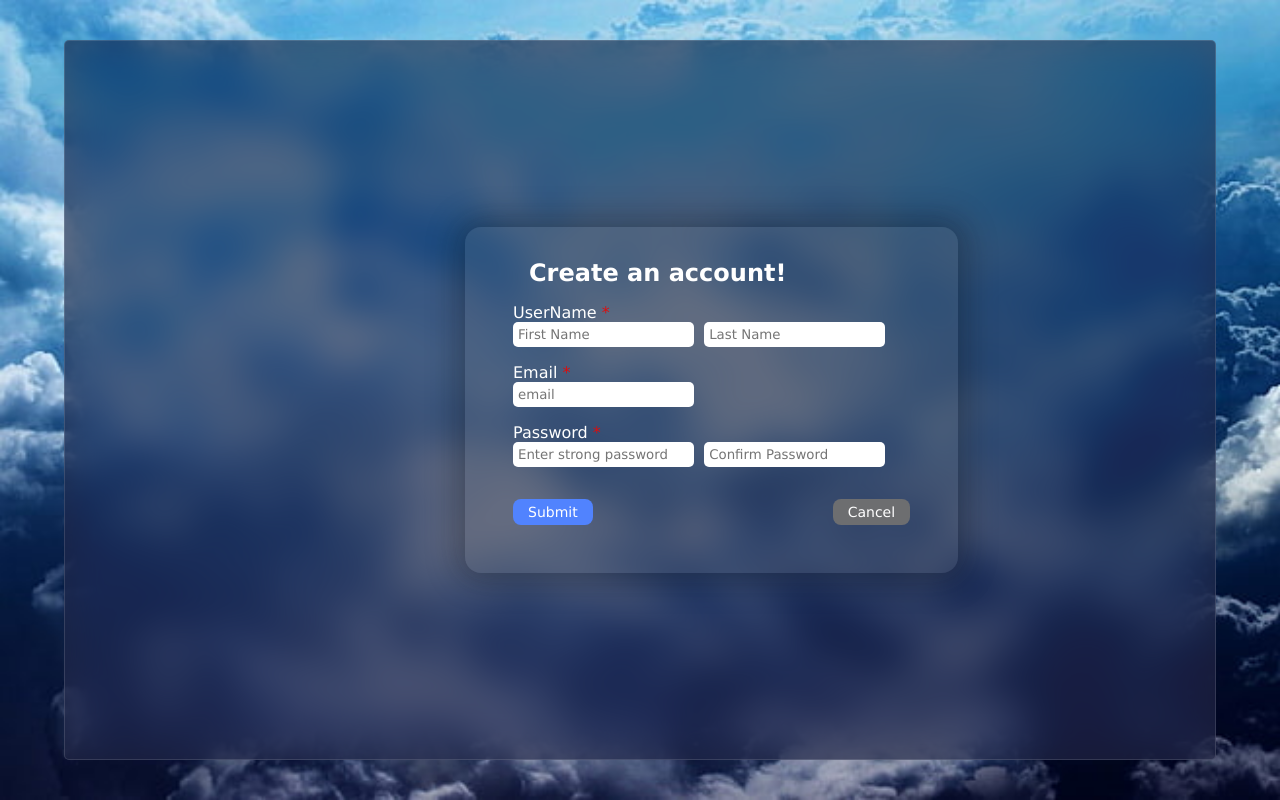
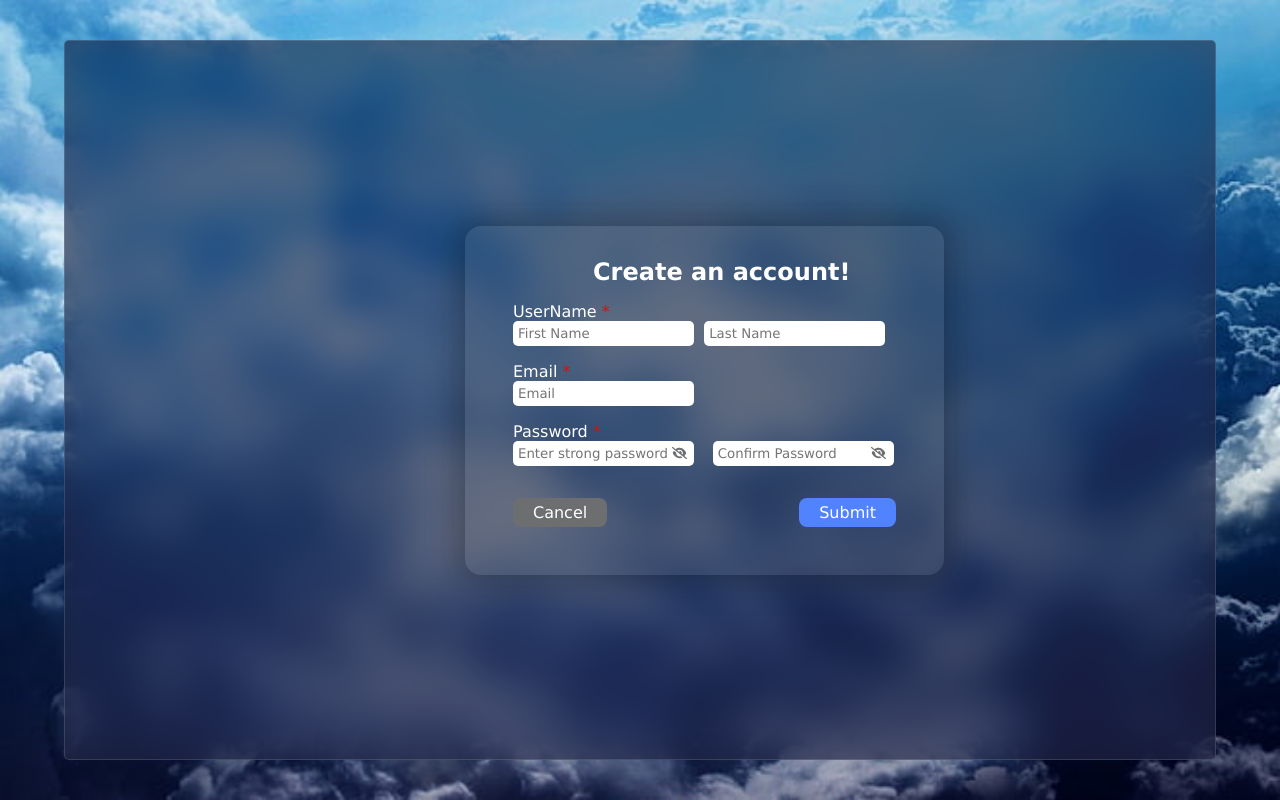
Before and after one commit to Enigma-de/React-chat-application, a React (Vite) app: page /signup in a window 1280 px wide. Built offline with nearby package versions, Linux system fonts and the light colour scheme.

Commit message:
Password visibility signUp

```diff
--- a/package.json
+++ b/package.json
@@ -10,6 +10,9 @@
     "preview": "vite preview"
   },
   "dependencies": {
+    "@fortawesome/fontawesome-svg-core": "^6.7.1",
+    "@fortawesome/free-solid-svg-icons": "^6.7.1",
+    "@fortawesome/react-fontawesome": "^0.2.2",
     "emoji-picker": "^0.0.7",
     "emoji-picker-react": "^4.12.0",
     "react": "^18.3.1",
--- a/src/components/login/Signup.jsx
+++ b/src/components/login/Signup.jsx
@@ -1,8 +1,20 @@
 import "./signup.css";
 import { useNavigate } from "react-router-dom";
-import React from "react";
+import { FontAwesomeIcon } from "@fortawesome/react-fontawesome";
+import { faEye, faEyeSlash } from "@fortawesome/free-solid-svg-icons";
+import React, { useState } from "react";
 const Signup =() =>{
     const lognavigate = useNavigate();
+    const [password,setPassword]=useState("");
+    const [confirmPassword,setConfirmPassword]=useState("");
+  const [showPassword,setShowPassword]=useState(true);
+  const [showConfirmPassword,setShowConfirmPassword]=useState(true);
+    const toggleVisibility=()=>{
+        setShowPassword(!showPassword);
+    }
+    const toggleVisibilityForConfirm=()=>{
+        setShowConfirmPassword(!showConfirmPassword);
+    }
 return(
     <div className="Signup">
         <h2>Create an account!</h2>
@@ -14,17 +26,21 @@ return(
         </div>
         <div>
         <label className="label" htmlFor="Email">Email <span>*</span> </label><br />
-        <input type="mail" placeholder="email"/>
+        <input type="mail" placeholder="Email"/>
         </div>
         <div>
         <label className="label" htmlFor="password">Password <span>*</span></label><br />
-        <input type="password" placeholder="Enter strong password"/> &nbsp;
-        <input type="password" placeholder="Confirm Password"/>
+        <input type={showPassword?"text":"password"} value={password} onChange={(e)=>setPassword(e.target.value)} placeholder="Enter strong password"
+        />
+        <span className="eye-icon"><FontAwesomeIcon icon = {showPassword?faEyeSlash:faEye} onClick={toggleVisibility} /></span> &nbsp;
+        <input style={{marginLeft:"1rem",}} type={showConfirmPassword?"text":"password"} placeholder="Confirm Password" value={confirmPassword} onChange={(z)=>setConfirmPassword(z.target.value)}/>
+        <span className="eye-icon"><FontAwesomeIcon icon={showConfirmPassword?faEyeSlash:faEye} onClick={toggleVisibilityForConfirm}/></span>
         </div>
 
         <div className="buttons">
+        <button type="reset" className="cancel-signup" onClick={()=>lognavigate("/Login")} >Cancel</button>
             <button type="submit" className="submit">Submit</button>
-            <button type="reset" className="cancel-signup" onClick={()=>lognavigate("/Login")} >Cancel</button>
+
         </div>
         </form>
     </div>
--- a/src/components/login/login.css
+++ b/src/components/login/login.css
@@ -42,7 +42,7 @@ form{
     color: white;
     cursor:pointer;
     outline: none;
-    font-size: 14px;
+    font-size: 16px;
 
 
 }
@@ -54,15 +54,15 @@ form{
 
 }
 .forgot-password{
-    font-size: 14px;
+    font-size: 13px;
     margin-left: 9rem;
-    color: #5b87f7;
+    color: #cfd5e4;
    cursor: pointer;
     margin-top: -1.1rem;
 }
 .Register{
     background: none;
-    color: #18a12d;
+    color: #5c8afc;
     font-size: 16px;
     cursor:pointer;
     border:none;
--- a/src/components/login/signup.css
+++ b/src/components/login/signup.css
@@ -10,7 +10,7 @@ margin-left: 25rem;
 padding: 2rem;
 
 h2{
-margin-left: 2rem;
+margin-left: 6rem;
 }
 form{
     padding: 1rem;
@@ -25,6 +25,12 @@ input{
   padding: 5px;
 
 
+  }
+  .eye-icon{
+    margin-left: -1.4rem;
+    color: #6d6e70;
+    font-size: 12px;
+    cursor:pointer;
   }
   label{
 
@@ -43,12 +49,12 @@ input{
     color: white;
     border:none;
     border-radius: 8px;
-    padding: 5px 15px;
+    padding: 5px 20px;
     margin-top: 1rem;
     cursor:pointer;
-
+    margin-left: 12rem;
     outline: none;
-    font-size: 14px;
+    font-size: 16px;
   }
     .submit:hover{
         background-color: #4478fb;
@@ -59,10 +65,10 @@ input{
         color: white;
         border:none;
         border-radius: 8px;
-       padding: 5px 15px;
-        margin-left: 15rem;
+       padding: 5px 20px;
+
         cursor:pointer;
-        font-size: 14px;
+        font-size: 16px;
         outline: none;
 
     }
```
Also changed, not shown: 1 other file (tests, documents, lock files or other folders).
